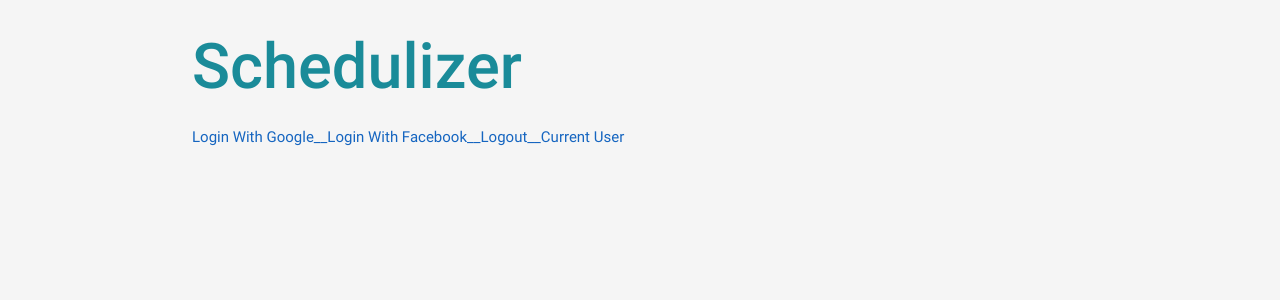
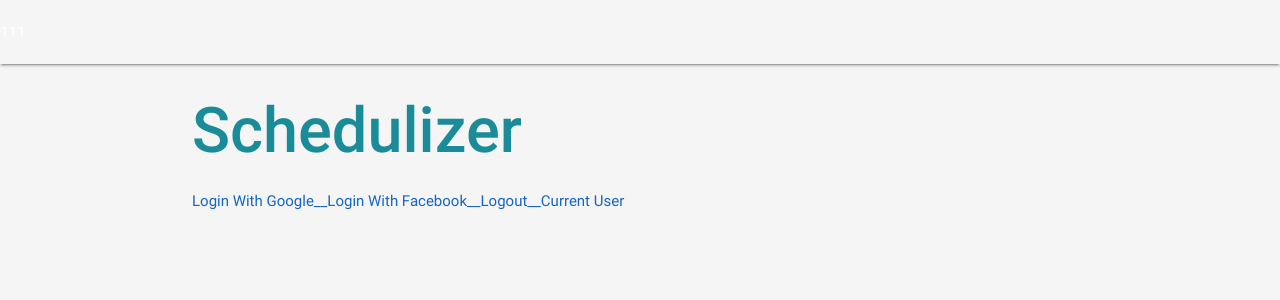
Before and after one commit to davisk4rpi/scheduling-app, a React (Create React App) app in the folder client/: page / in a window 1280 px wide. Shown: the top 300 px of the page. Built offline with nearby package versions, Linux system fonts and the light colour scheme.

Commit message:
wire up redux

```diff
--- a/client/src/components/App.js
+++ b/client/src/components/App.js
@@ -2,13 +2,17 @@ import React, { Component } from 'react';
 import { BrowserRouter, Route, Switch } from 'react-router-dom';
 
 import Landing from './Landing';
+import Header from './Header';
 
 class App extends Component {
   render() {
     return (
       <BrowserRouter>
-        <div className="container">
-          <Route exact path="/" component={Landing} />
+        <div className="">
+          <Header />
+          <div className="container">
+            <Route exact path="/" component={Landing} />
+          </div>
         </div>
       </BrowserRouter>
     );
--- /dev/null
+++ b/client/src/components/Header.js
@@ -0,0 +1,21 @@
+import React, { Component } from 'react';
+
+class Header extends Component {
+  renderContent() {
+    return [<li key="1">1</li>, <li key="2">1</li>, <li key="3">1</li>];
+  }
+
+  render() {
+    return (
+      <header>
+        <nav>
+          <ul>
+            {this.renderContent()}
+          </ul>
+        </nav>
+      </header>
+    );
+  }
+}
+
+export default Header;
--- a/client/src/index.js
+++ b/client/src/index.js
@@ -1,8 +1,20 @@
 import React from 'react';
 import ReactDOM from 'react-dom';
+import { Provider } from 'react-redux';
+import { createStore, applyMiddleware } from 'redux';
+import reduxThunk from 'redux-thunk';
+
+import reducers from './reducers';
 
 import App from './components/App';
 
 import './assets/styles/App.css';
 
-ReactDOM.render(<App />, document.getElementById('root'));
+const store = createStore(reducers, {}, applyMiddleware(reduxThunk));
+
+ReactDOM.render(
+  <Provider store={store}>
+    <App />
+  </Provider>,
+  document.getElementById('root')
+);
--- /dev/null
+++ b/client/src/reducers/index.js
@@ -0,0 +1,6 @@
+import { combineReducers } from 'redux';
+import { reducer as reduxForm } from 'redux-form';
+
+export default combineReducers({
+  form: reduxForm
+});
```
Also changed, not shown: client/src/actions/index.js (added), client/src/actions/types.js (added).
